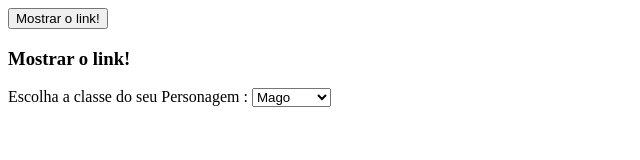
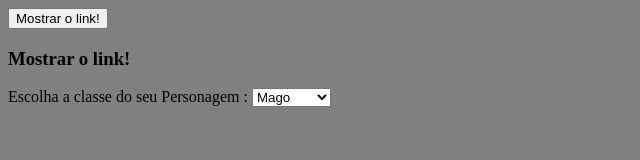
Before and after one commit to Lucas-Dalamarta/JavaScript-Study, a plain HTML site: page index.html in a window 1280 px wide. Shown: the whole page, without its empty margins (0-640 px from the left). Drawn offline with Linux system fonts and the light colour scheme.

Commit message:
Updated HTML

```diff
--- a/index.html
+++ b/index.html
@@ -5,6 +5,11 @@
         <meta charset="UTF-8">
         <meta name="viewport" content="width=device-width, initial-scale=1.0">
         <script type="text/javascript" src="js/functions.js"></script>
+        <style>
+            html {
+                background: gray;
+            }
+        </style>
         <title>Minha Pagina</title>
     </head>
 
```
